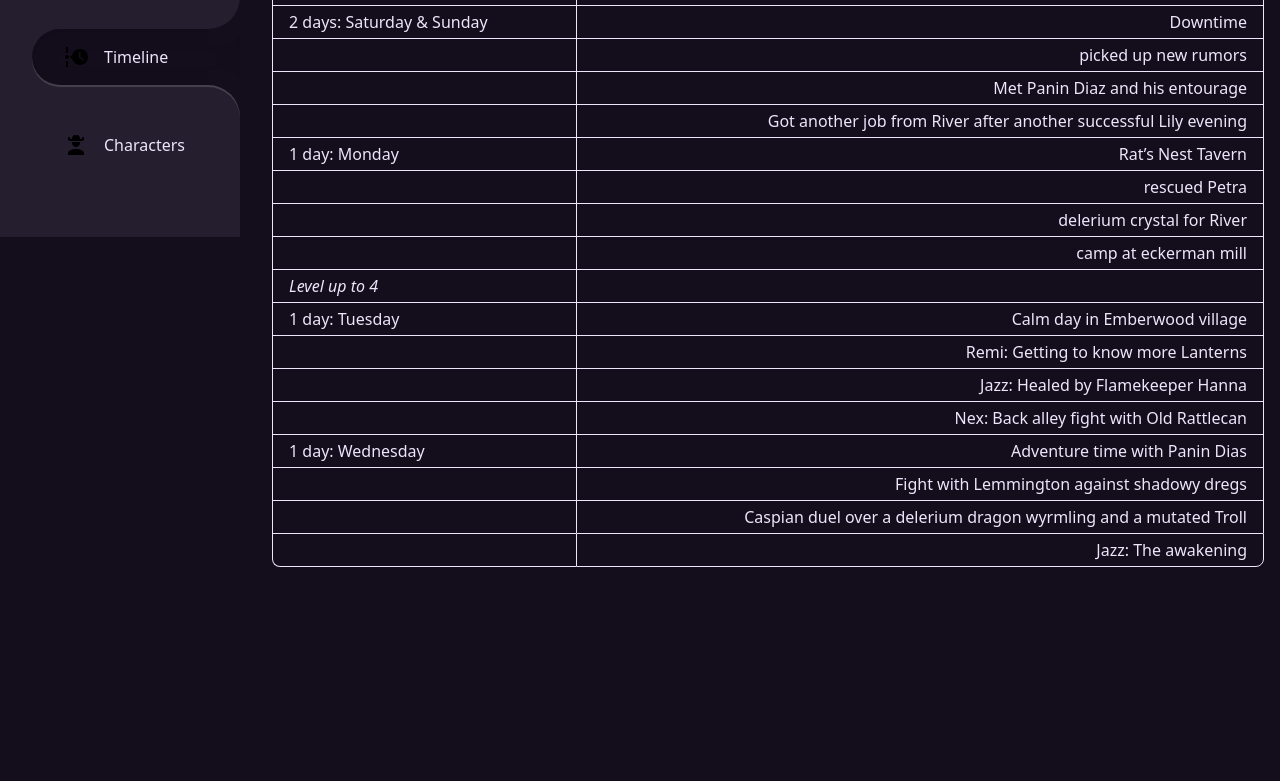
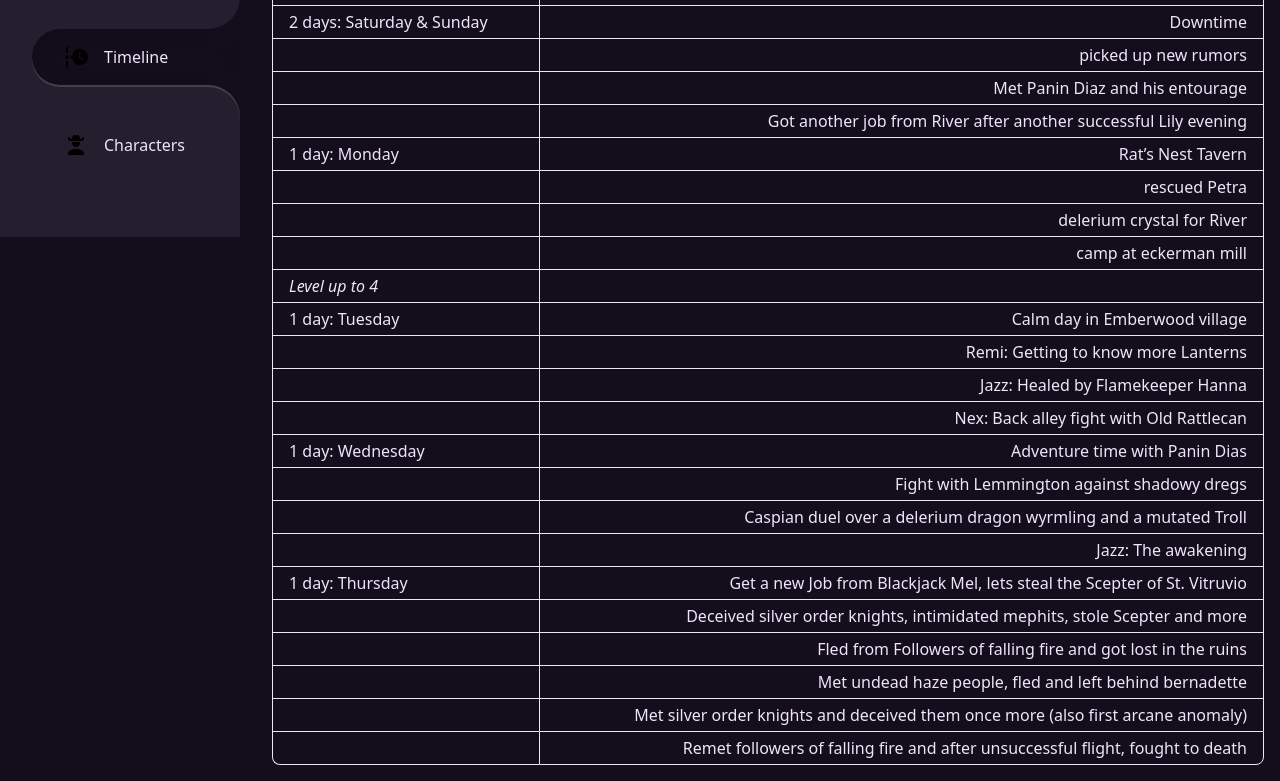
Before and after one commit to justDabuK/emberwood-village, an Astro site: page /timeline in a window 1280 px wide. Shown: the part 563-1344 px from the top of the page. Before the commit the page ends 1146 px from the top, so only its background shows below. Built offline with nearby package versions, Linux system fonts and the light colour scheme; Astro itself is replaced by a stand-in of ours.

Commit message:
feat: update timeline

```diff
--- a/src/pages/timeline.md
+++ b/src/pages/timeline.md
@@ -37,3 +37,9 @@ title: "Timeline"
 |                                | Fight with Lemmington against shadowy dregs                                        |
 |                                | Caspian duel over a delerium dragon wyrmling and a mutated Troll                   |
 |                                | Jazz: The awakening                                                                |
+| 1 day: Thursday                | Get a new Job from Blackjack Mel, lets steal the Scepter of St. Vitruvio           |
+|                                | Deceived silver order knights, intimidated mephits, stole Scepter and more         |
+|                                | Fled from Followers of falling fire and got lost in the ruins                      |
+|                                | Met undead haze people, fled and left behind bernadette                            |
+|                                | Met silver order knights and deceived them once more (also first arcane anomaly)   |
+|                                | Remet followers of falling fire and after unsuccessful flight, fought to death     |
```
